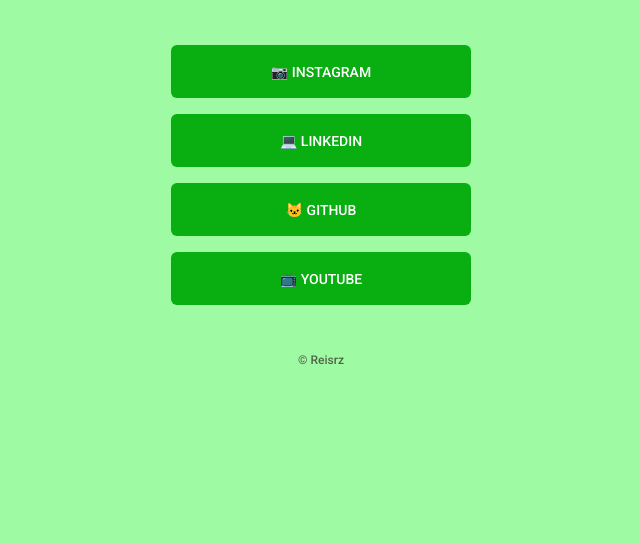
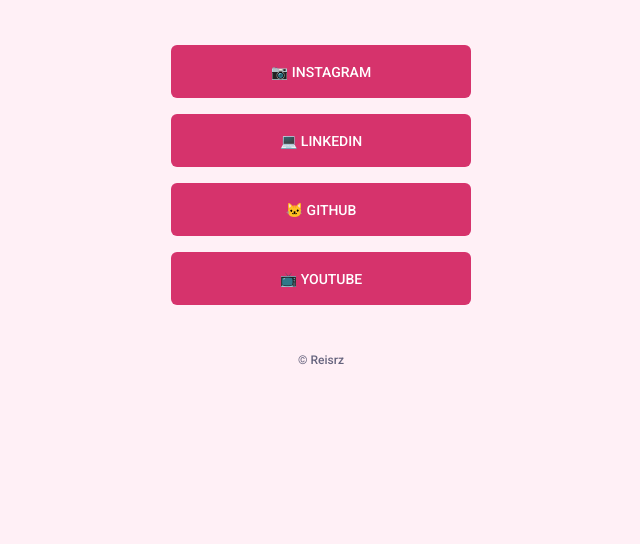
Before and after one commit to reisrz/agrupador-de-links, a plain HTML site: page index.html in a window 1280 px wide. Shown: the part 256-800 px from the top of the page, without its empty margins (319-959 px from the left). Drawn offline with Linux system fonts and the light colour scheme.

Commit message:
Update index.html

```diff
--- a/index.html
+++ b/index.html
@@ -10,7 +10,7 @@
     <link rel="stylesheet" href="style.css" />
     <link href="https://fonts.googleapis.com/css2?family=Roboto+Mono&family=Roboto:wght@500;700&display=swap" rel="stylesheet">
   </head>
-  <body class="green">
+  <body class="pink">
     <div class="container">
       <img
         class="avatar"
```
